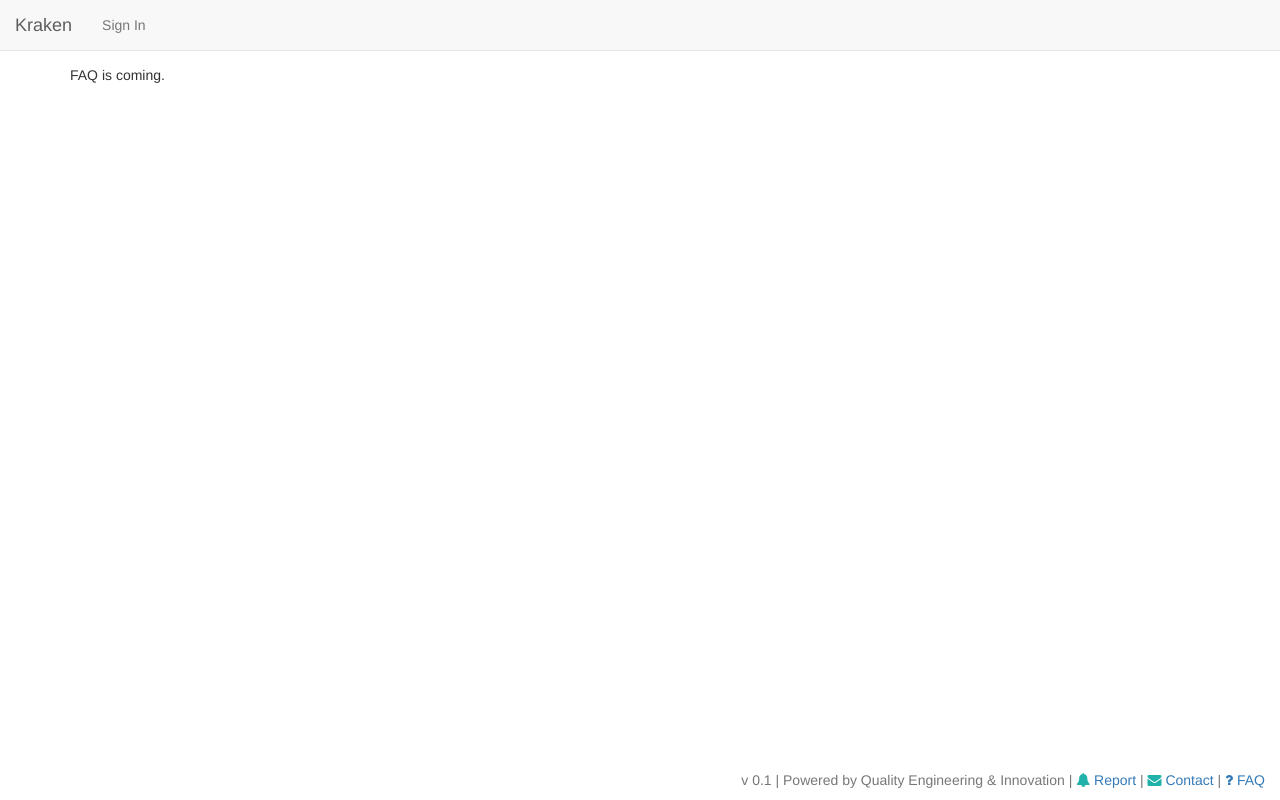
After one commit to jlpcri/kraken, a Django app: page /kraken/help/faq/ in a window 1280 px wide. The commit adds this page. Run offline with Django 3.2, Linux system fonts and the light colour scheme; some libraries are stand-ins or nearby versions.

Commit message:
add help guide and faq structure

```diff
--- a/kraken/apps/clients/models.py
+++ b/kraken/apps/clients/models.py
@@ -25,7 +25,7 @@ class VersionBatch(models.Model):
     identifier = models.CharField(max_length=200)
     schema_version = models.ForeignKey(SchemaVersion)
     last_opened = models.CharField(max_length=200)
-    contents = models.FileField(upload_to='')
+    #contents = models.FileField(upload_to='')
 
 
 class SchemaColumn(models.Model):
--- a/kraken/apps/core/templates/base.html
+++ b/kraken/apps/core/templates/base.html
@@ -105,7 +105,7 @@
                     <ul class="nav navbar-nav">
                         <li><a href="{% url 'home' %}"><i class="fa fa-home"></i> Home </a></li>
                         <li><a href="#"><i class="fa fa-bar-chart-o"></i> Clients</a> </li>
-                        <li><a href="#"><i class="fa fa-thumbs-o-up"></i> Help</a> </li>
+                        <li><a href="{% url 'help_guide' %}"><i class="fa fa-thumbs-o-up"></i> Help</a> </li>
 
                     </ul>
 
@@ -173,7 +173,7 @@
                     <p>v 0.1 | Powered by Quality Engineering & Innovation |
                         <i class="fa fa-bell" style="color: lightseagreen;"></i><a href="http://jira.west.com/browse/krak"> Report</a> |
                         <i class="fa fa-envelope text-primary" style="color: lightseagreen;"></i><a href="mailto:gpallapa@west.com; sliu@west.com?subject=CEEQ Feedback"> Contact </a>|
-                        <a href="#"><i class="fa fa-question"></i> FAQ</a></p>
+                        <a href="{% url 'help_faq' %}"><i class="fa fa-question"></i> FAQ</a></p>
                 </div>
             </div>
 
--- /dev/null
+++ b/kraken/apps/help/forms.py
@@ -0,0 +1 @@
+__author__ = 'sliu'
--- /dev/null
+++ b/kraken/apps/help/models.py
@@ -0,0 +1 @@
+__author__ = 'sliu'
--- /dev/null
+++ b/kraken/apps/help/templates/faq.html
@@ -0,0 +1,9 @@
+{% extends 'base.html' %}
+
+{% block title %}FAQ{% endblock %}
+
+{% block body %}
+    <div class="container">
+    FAQ is coming.
+    </div>
+{% endblock %}
--- /dev/null
+++ b/kraken/apps/help/urls.py
@@ -0,0 +1,6 @@
+from django.conf.urls import patterns, url
+
+urlpatterns = patterns('kraken.apps.help.views',
+                       url(r'^help/guide/$', 'help_guide', name='help_guide'),
+                       url(r'^help/faq/$', 'help_faq', name='help_faq'),
+                       )
--- /dev/null
+++ b/kraken/apps/help/views.py
@@ -0,0 +1,13 @@
+from django.shortcuts import render
+
+
+def help_guide(request):
+    context = {
+        'base_url': 'http://' + request.get_host()
+    }
+
+    return render(request, 'guide.html', context)
+
+
+def help_faq(request):
+    return render(request, 'faq.html')
--- a/kraken/settings/base.py
+++ b/kraken/settings/base.py
@@ -66,7 +66,9 @@ INSTALLED_APPS = (
     'django.contrib.sessions',
     'django.contrib.messages',
     'django.contrib.staticfiles',
+    'kraken.apps.clients',
     'kraken.apps.core',
+    'kraken.apps.help',
     'kraken.apps.users'
 )
 
--- a/kraken/urls.py
+++ b/kraken/urls.py
@@ -6,8 +6,8 @@ admin.autodiscover()
 urlpatterns = patterns('',
 
     url(r'^kraken/$', 'kraken.apps.core.views.landing', name='landing'),
-    #url(r'^kraken/', include('kraken.apps.projects.urls')),
-    #url(r'^kraken/', include('kraken.apps.help.urls')),
+    url(r'^kraken/', include('kraken.apps.clients.urls')),
+    url(r'^kraken/', include('kraken.apps.help.urls')),
     url(r'^kraken/', include('kraken.apps.users.urls')),
 
     url(r'^admin/', include(admin.site.urls)),
```
Also changed, not shown: kraken/apps/help/templates/guide.html (added, +9 -0 lines).
